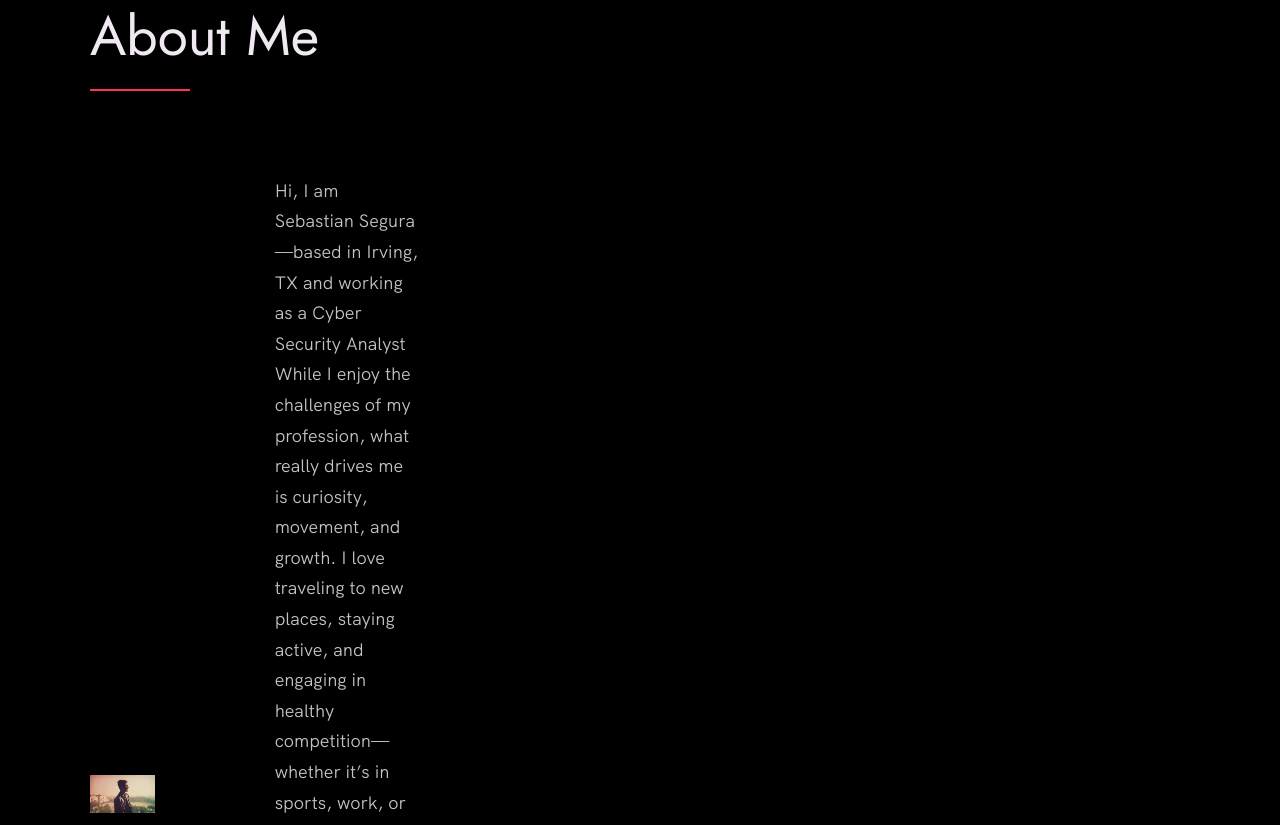
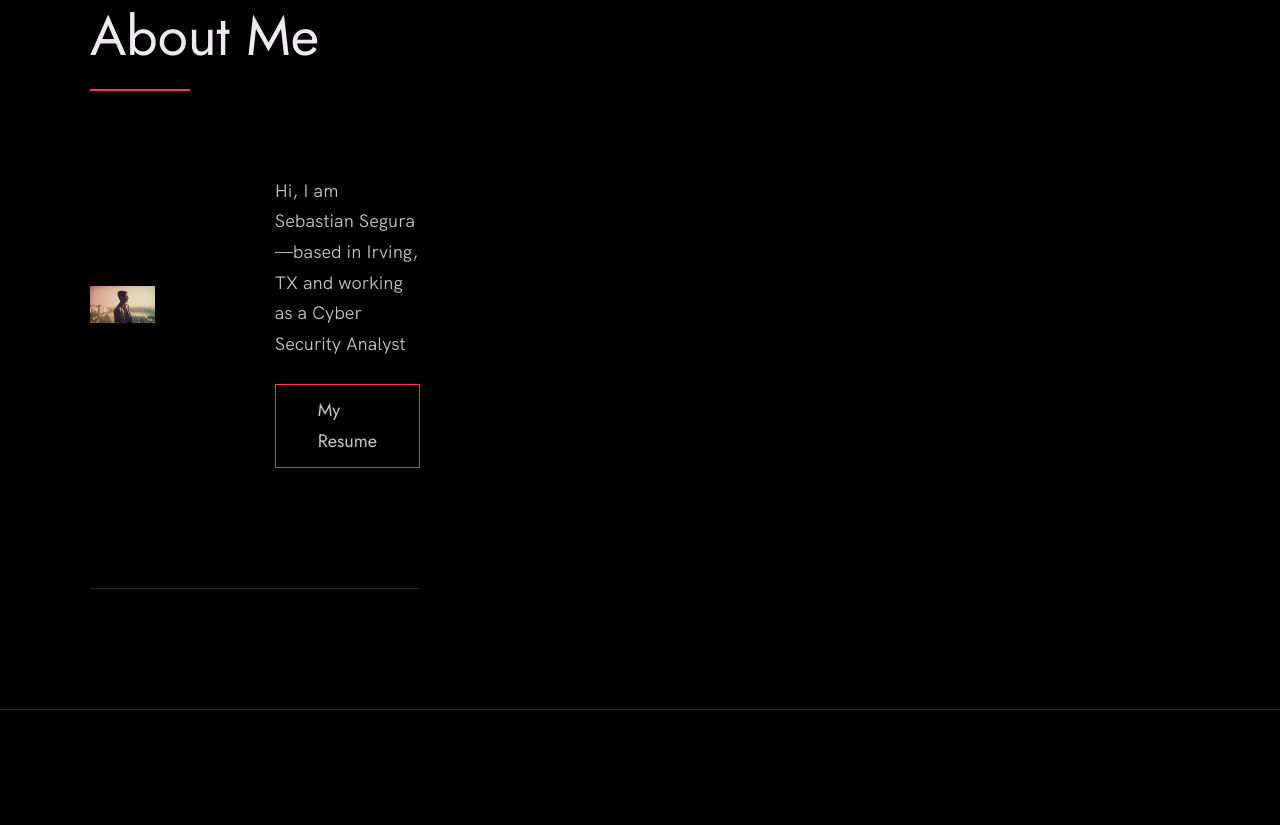
Before and after one commit to Segura-DigitalSecurity/Segura-DigitalSecurity, a plain HTML site: page index.html in a window 1280 px wide. Shown: the part 1492-2317 px from the top of the page. Drawn offline with Linux system fonts and the light colour scheme.

Commit message:
Remove personal details from about section
Removed personal description from the about section.

```diff
--- a/index.html
+++ b/index.html
@@ -100,10 +100,7 @@
             <!-- Replace the below paragraph with info about yourself -->
             <p>
              Hi, I am Sebastian Segura—based in Irving, TX and working as a Cyber Security Analyst
-             While I enjoy the challenges of my profession, what really drives me is curiosity, movement, and growth.
-             I love traveling to new places, staying active, and engaging in healthy competition—whether it’s in sports, work, or learning something new.
-             I’m someone who values structure and strategy, but also thrives in dynamic environments.
-             Whether I’m solving a problem at work or pushing myself outside of it, I bring energy, focus, and a desire to keep improving.
+
             </p>
             <!-- Provide a link to your resume -->
             <a href="#" class="btn">My Resume</a>
```
